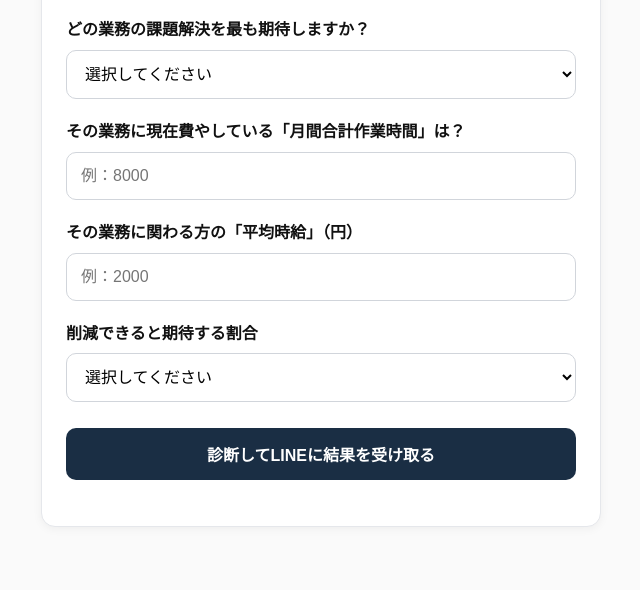
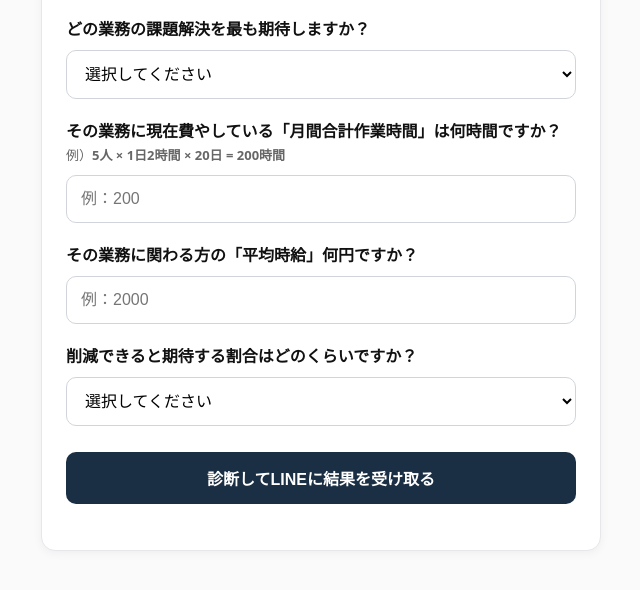
Before and after one commit to aiworkshiftpartners/roi-diagnosis, a plain HTML site: page diagnosis.html in a window 1280 px wide. Shown: the part 158-748 px from the top of the page, without its empty margins (319-959 px from the left). Drawn offline with Linux system fonts and the light colour scheme.

```diff
--- a/diagnosis.html
+++ b/diagnosis.html
@@ -38,15 +38,19 @@
         </select>
         <div class="error-msg" data-for="target"></div>
 
-        <label for="monthly_hours">その業務に現在費やしている「月間合計作業時間」は？</label>
-        <input id="monthly_hours" name="monthly_hours" class="field" type="number" min="1" max="20000" step="1" placeholder="例：8000" required />
+        <label for="monthly_hours">その業務に現在費やしている「月間合計作業時間」は何時間ですか？</label>
+        <p class="help" style="margin:-8px 0 8px;">
+          例）<strong>5人 × 1日2時間 × 20日 = 200時間</strong>
+        </p>
+        <input id="monthly_hours" name="monthly_hours" class="field" type="number"
+              min="1" max="20000" step="1" placeholder="例：200" required />
         <div class="error-msg" data-for="monthly_hours"></div>
 
-        <label for="hourly_wage">その業務に関わる方の「平均時給」（円）</label>
+        <label for="hourly_wage">その業務に関わる方の「平均時給」何円ですか？</label>
         <input id="hourly_wage" name="hourly_wage" class="field" type="number" min="1" max="100000" step="1" placeholder="例：2000" required />
         <div class="error-msg" data-for="hourly_wage"></div>
 
-        <label for="reduction_rate">削減できると期待する割合</label>
+        <label for="reduction_rate">削減できると期待する割合はどのくらいですか？</label>
         <select id="reduction_rate" name="reduction_rate" class="field" required>
           <option value="" selected disabled>選択してください</option>
           <option value="10">10%</option><option value="20">20%</option><option value="30">30%</option>
--- a/functions/submit.js
+++ b/functions/submit.js
@@ -2,7 +2,7 @@
 export async function onRequestPost(context) {
   try {
     // ← ここに「いま使っている最新の GAS /exec」をコピペ
-    const GAS_URL = "https://script.google.com/macros/s/AKfycbx7Ke3Dvbm0Hm2yv-9FYRxyc6stzYVksoUS_fZ4nKseHMorKZQ_SStErfsSwRl6lRvr/exec";
+    const GAS_URL = "https://script.google.com/macros/s/AKfycbwEIHiqqsvL1SLTyDxBjhw7SKE6NRM3wKKPBuXQwfhqW4RI0BGbXzq1UZ5MTjPignF1/exec";
 
     // クライアントのJSONをそのままGASへ中継（ヘッダ不要 → プリフライト回避）
     const body = await context.request.text();
```
